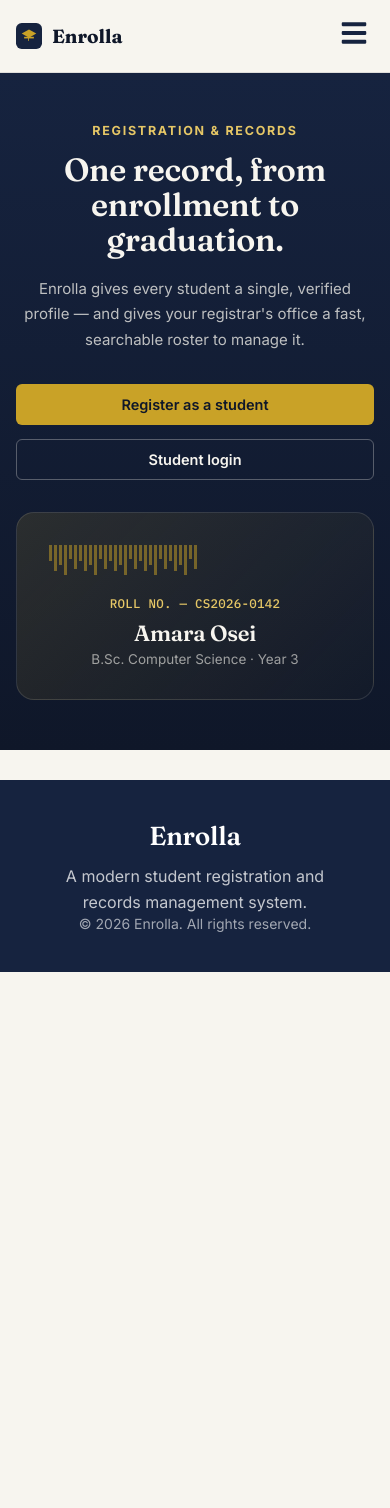
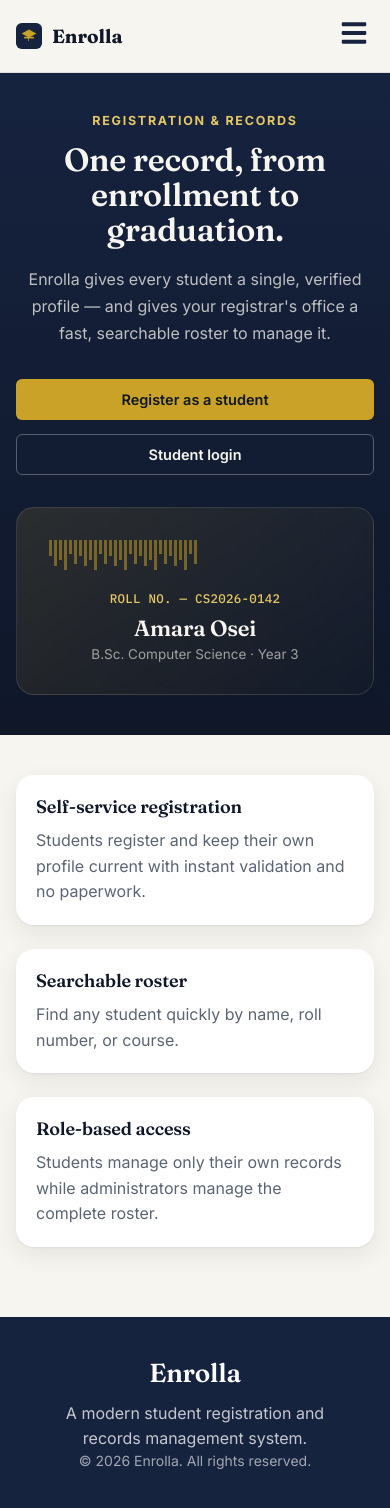
Before and after one commit to niranjandhami/Student-Registration-Portal, a React (Vite) app in the folder frontend/: page / in a window 390 px wide. Before the commit the page ends 972 px from the top, so only its background shows below. Built offline with nearby package versions, Linux system fonts and the light colour scheme; no server answers.

Commit message:
Refine landing page and finalize UI polish

```diff
--- a/frontend/src/pages/Landing.jsx
+++ b/frontend/src/pages/Landing.jsx
@@ -4,7 +4,7 @@ import Footer from "../components/Footer";
 
 export default function Landing() {
   return (
-    <div>
+    <div style={{ display: "flex", flexDirection: "column", minHeight: "calc(100vh - 72px)" }}>
       <section className="hero-section">
         <div className="container hero-grid">
           <div>
@@ -49,6 +49,38 @@ export default function Landing() {
         </div>
       </section>
 
+      <section className="container features-section" style={{ flex: "1 0 auto" }}>
+        <div className="feature-grid">
+          {[
+            {
+              title: "Self-service registration",
+              body: "Students register and keep their own profile current with instant validation and no paperwork.",
+            },
+            {
+              title: "Searchable roster",
+              body: "Find any student quickly by name, roll number, or course.",
+            },
+            {
+              title: "Role-based access",
+              body: "Students manage only their own records while administrators manage the complete roster.",
+            },
+          ].map((item) => (
+            <div key={item.title} className="card">
+              <h3 style={{ fontSize: 18 }}>{item.title}</h3>
+              <p
+                style={{
+                  marginTop: 10,
+                  color: "var(--slate)",
+                  lineHeight: 1.6,
+                }}
+              >
+                {item.body}
+              </p>
+            </div>
+          ))}
+        </div>
+      </section>
+
       <Footer />
     </div>
   );
--- a/frontend/src/pages/StudentDashboard.jsx
+++ b/frontend/src/pages/StudentDashboard.jsx
@@ -2,11 +2,10 @@ import React, { useEffect, useState } from "react";
 import { Link } from "react-router-dom";
 import { getMyProfile } from "../services/studentService";
 import StudentIdCard from "../components/StudentIdCard.jsx";
-import Loader from "../components/Loader.jsx";
+import { DashboardSkeleton } from "../components/Loader.jsx";
 import Banner from "../components/Banner.jsx";
 
 export default function StudentDashboard() {
-
   const [student, setStudent] = useState(null);
   const [error, setError] = useState("");
   const [loading, setLoading] = useState(true);
@@ -23,7 +22,7 @@ export default function StudentDashboard() {
   }, []);
 
   if (loading) {
-    return <Loader label="Loading your record" />;
+    return <DashboardSkeleton />;
   }
 
   return (
@@ -47,7 +46,6 @@ export default function StudentDashboard() {
       {error && <Banner type="error">{error}</Banner>}
 
       <div className="dashboard-grid">
-
         <StudentIdCard student={student} />
 
         <div className="card">
--- a/frontend/src/styles/forms.css
+++ b/frontend/src/styles/forms.css
@@ -2,23 +2,23 @@ html {
   scroll-behavior: smooth;
 }
 
-*{
+* {
   transition:
-    background-color .25s ease,
-    color .25s ease,
-    border-color .25s ease,
-    box-shadow .25s ease,
-    transform .25s ease;
+    background-color 0.25s ease,
+    color 0.25s ease,
+    border-color 0.25s ease,
+    box-shadow 0.25s ease,
+    transform 0.25s ease;
 }
 
 @media (hover: hover) {
-  .card:hover{
-    transform:translateY(-4px);
-    box-shadow:0 16px 36px rgba(0,0,0,.08);
+  .card:hover {
+    transform: translateY(-4px);
+    box-shadow: 0 16px 36px rgba(0, 0, 0, 0.08);
   }
 
-  .btn:hover{
-    transform:translateY(-2px);
+  .btn:hover {
+    transform: translateY(-2px);
   }
 }
 
@@ -26,10 +26,12 @@ html {
 input:focus-visible,
 select:focus-visible,
 textarea:focus-visible,
-a:focus-visible{
-    outline:3px solid rgba(201,162,39,.4);
-    outline-offset:3px;
+a:focus-visible {
+  outline: 3px solid rgba(201, 162, 39, 0.4);
+  outline-offset: 3px;
 }
+
+/* ---------- Form layout ---------- */
 
 .form-grid {
   display: grid;
@@ -44,30 +46,28 @@ a:focus-visible{
   box-sizing: border-box;
 }
 
-@media (max-width: 768px) {
-  .form-grid {
-    grid-template-columns: 1fr;
-  }
-}
-
 .form-card {
   width: 100%;
   max-width: 520px;
   margin: 0 auto;
 }
 
+@media (max-width: 768px) {
+  .form-grid {
+    grid-template-columns: 1fr;
+  }
+
+  .form-card {
+    max-width: 100%;
+  }
+}
+
 /* ---------- Landing Page ---------- */
 
-.hero-section{
-    background:linear-gradient(180deg,var(--navy) 0%,var(--ink) 100%);
-    color:var(--parchment);
-    padding:60px 0;
-}
-
-@media(max-width:768px){
-.hero-section{
-    padding:40px 0;
-}
+.hero-section {
+  background: linear-gradient(180deg, var(--navy) 0%, var(--ink) 100%);
+  color: var(--parchment);
+  padding: 70px 0;
 }
 
 .hero-grid {
@@ -77,10 +77,30 @@ a:focus-visible{
   align-items: center;
 }
 
+.hero-title {
+  color: var(--parchment);
+  font-size: 46px;
+  line-height: 1.1;
+  margin-top: 14px;
+  max-width: 560px;
+}
+
+.hero-text {
+  margin-top: 18px;
+  font-size: 16px;
+  line-height: 1.7;
+  color: rgba(247, 245, 239, 0.75);
+  max-width: 480px;
+}
+
 .hero-buttons {
   display: flex;
   gap: 14px;
   margin-top: 32px;
+}
+
+.features-section {
+  padding: 60px 0;
 }
 
 .feature-grid {
@@ -88,23 +108,25 @@ a:focus-visible{
   grid-template-columns: repeat(3, 1fr);
   gap: 24px;
 }
-.features-section{
-    padding:40px 0;
-}
-
-@media(max-width:768px){
-.features-section{
-    padding:30px 0;
-}
-}
 
 @media (max-width: 768px) {
+  .hero-section {
+    padding: 40px 0;
+  }
 
   .hero-grid {
     grid-template-columns: 1fr;
     gap: 32px;
     text-align: center;
-    padding: 10px 0;
+  }
+
+  .hero-title {
+    font-size: 34px;
+    max-width: 100%;
+  }
+
+  .hero-text {
+    max-width: 100%;
   }
 
   .hero-buttons {
@@ -118,119 +140,91 @@ a:focus-visible{
   .feature-grid {
     grid-template-columns: 1fr;
   }
+
+  .features-section {
+    padding: 40px 0;
   }
-.hero-title{
-    color:var(--parchment);
-    font-size:46px;
-    line-height:1.1;
-    margin-top:14px;
-    max-width:560px;
 }
 
-.hero-text{
-    margin-top:18px;
-    font-size:16px;
-    color:rgba(247,245,239,.75);
-    max-width:480px;
-    line-height:1.7;
+/* ---------- Mobile Navbar ---------- */
+
+.menu-btn {
+  display: none;
+  background: none;
+  border: none;
+  font-size: 28px;
+  cursor: pointer;
+  color: var(--navy);
 }
 
-@media(max-width:768px){
-
-.hero-title{
-    font-size:34px;
-    text-align:center;
-    max-width:100%;
+.desktop-nav {
+  display: flex;
+  align-items: center;
+  gap: 18px;
 }
 
-.hero-text{
-    text-align:center;
-    font-size:15px;
-    max-width:100%;
-}
-}
-/* ---------- Mobile Navbar ---------- */
-
-.menu-btn{
-display:none;
-background:none;
-border:none;
-font-size:28px;
-cursor:pointer;
-color:var(--navy);
+.mobile-menu {
+  position: fixed;
+  top: 0;
+  left: 0;
+  width: 100%;
+  height: 100vh;
+  background: var(--parchment);
+  padding: 90px 30px;
+  display: flex;
+  flex-direction: column;
+  gap: 25px;
+  transform: translateX(100%);
+  transition: 0.3s ease;
+  z-index: 999;
 }
 
-.desktop-nav{
-display:flex;
-align-items:center;
-gap:18px;
+.mobile-menu.show {
+  transform: translateX(0);
 }
 
-.mobile-menu{
-position:fixed;
-top:0;
-left:0;
-width:100%;
-height:100vh;
-background:var(--parchment);
-padding:90px 30px;
-display:flex;
-flex-direction:column;
-gap:25px;
-transform:translateX(100%);
-transition:.3s ease;
-z-index:999;
+.close-btn {
+  position: absolute;
+  top: 28px;
+  right: 24px;
+  font-size: 30px;
+  border: none;
+  background: none;
+  cursor: pointer;
+  color: var(--navy);
 }
 
-.mobile-menu.show{
-transform:translateX(0);
+.mobile-menu a {
+  display: block;
+  padding: 16px 0;
+  font-size: 20px;
+  font-weight: 600;
+  text-decoration: none;
+  color: var(--navy);
+  border-bottom: 1px solid var(--line);
 }
 
-.close-btn{
-position:absolute;
-top:28px;
-right:24px;
-font-size:30px;
-border:none;
-background:none;
-cursor:pointer;
-color:var(--navy);
+.menu-title {
+  font-size: 12px;
+  text-transform: uppercase;
+  letter-spacing: 0.12em;
+  color: var(--slate);
+  margin-top: 12px;
 }
 
-.mobile-menu a{
-display:block;
-padding:16px 0;
-font-size:20px;
-font-weight:600;
-text-decoration:none;
-color:var(--navy);
-border-bottom:1px solid var(--line);
+@media (max-width: 768px) {
+  .menu-btn {
+    display: block;
   }
 
-.menu-title{
-    font-size:12px;
-    text-transform:uppercase;
-    letter-spacing:.12em;
-    color:var(--slate);
-    margin-top:12px;
+  .desktop-nav {
+    display: none;
   }
-
-@media(max-width:768px){
-
-.menu-btn{
-display:block;
-}
-
-.desktop-nav{
-display:none;
-}
-
 }
 
 /* ---------- Mobile Layout ---------- */
 
 @media (max-width: 768px) {
-
   .container {
     padding-left: 16px !important;
     padding-right: 16px !important;
@@ -309,7 +303,6 @@ display:none;
 }
 
 @media (max-width: 768px) {
-
   .dashboard-container {
     padding: 30px 16px 50px;
   }
@@ -337,6 +330,7 @@ display:none;
     font-size: 28px !important;
   }
 }
+
 /* ---------- Student Dashboard ---------- */
 
 .dashboard-grid {
@@ -361,7 +355,6 @@ display:none;
 }
 
 @media (max-width: 768px) {
-
   .dashboard-grid {
     grid-template-columns: 1fr;
   }
@@ -378,125 +371,122 @@ display:none;
     width: 100%;
   }
 }
+
 /* ---------- Student List ---------- */
 
-.students-header{
-    display:flex;
-    justify-content:space-between;
-    align-items:flex-end;
-    flex-wrap:wrap;
-    gap:16px;
+.students-header {
+  display: flex;
+  justify-content: space-between;
+  align-items: flex-end;
+  flex-wrap: wrap;
+  gap: 16px;
 }
 
-.students-search{
-    display:flex;
-    gap:10px;
+.students-search {
+  display: flex;
+  gap: 10px;
 }
 
-.students-search-input{
-    width:280px;
-    padding:10px 14px;
-    border:1px solid var(--line);
-    border-radius:var(--radius-sm);
-    background:var(--white);
+.students-search-input {
+  width: 280px;
+  padding: 10px 14px;
+  border: 1px solid var(--line);
+  border-radius: var(--radius-sm);
+  background: var(--white);
 }
 
-.pagination{
-    display:flex;
-    justify-content:center;
-    align-items:center;
-    gap:10px;
-    margin-top:24px;
+.pagination {
+  display: flex;
+  justify-content: center;
+  align-items: center;
+  gap: 10px;
+  margin-top: 24px;
 }
 
-@media(max-width:768px){
-
-.students-header{
-    flex-direction:column;
-    align-items:stretch;
+@media (max-width: 768px) {
+  .students-header {
+    flex-direction: column;
+    align-items: stretch;
   }
 
-.students-search{
-    flex-direction:column;
+  .students-search {
+    flex-direction: column;
   }
 
-.students-search-input{
-    width:100%;
+  .students-search-input {
+    width: 100%;
   }
 
-.students-search .btn{
-    width:100%;
+  .students-search .btn {
+    width: 100%;
   }
 
-.pagination{
-    flex-direction:column;
+  .pagination {
+    flex-direction: column;
+  }
 }
 
-}
 /* ---------- Student Table ---------- */
 
-.student-table-card{
-    padding:0;
-    overflow:hidden;
+.student-table-card {
+  padding: 0;
+  overflow: hidden;
 }
 
-.table-wrapper{
-    overflow-x:auto;
+.table-wrapper {
+  overflow-x: auto;
 }
 
-.student-table{
-    width:100%;
-    border-collapse:collapse;
-    font-size:14px;
-    min-width:900px;
+.student-table {
+  width: 100%;
+  border-collapse: collapse;
+  font-size: 14px;
+  min-width: 900px;
 }
 
-@media(max-width:768px){
-
-.table-wrapper{
-    border-radius:18px;
+@media (max-width: 768px) {
+  .table-wrapper {
+    border-radius: 18px;
   }
 
-.student-table{
-    min-width:800px;
+  .student-table {
+    min-width: 800px;
+  }
 }
 
-}
 /* ---------- Footer ---------- */
 
-.footer{
-    background:var(--navy);
-    color:white;
-    margin-top:30px;
-    padding:50px 20px;
+.footer {
+  background: var(--navy);
+  color: white;
+  margin-top: 30px;
+  padding: 50px 20px;
 }
 
-.footer-content{
-    text-align:center;
+.footer-content {
+  text-align: center;
 }
 
-.footer-logo{
-    color:white;
-    font-size:28px;
-    margin-bottom:12px;
+.footer-logo {
+  color: white;
+  font-size: 28px;
+  margin-bottom: 12px;
 }
 
-.footer-text{
-    color:rgba(255,255,255,.75);
-    max-width:500px;
-    margin:auto;
-    line-height:1.6;
+.footer-text {
+  color: rgba(255, 255, 255, 0.75);
+  max-width: 500px;
+  margin: auto;
+  line-height: 1.6;
 }
 
-.footer-copy{
-    font-size:14px;
-    color:rgba(255,255,255,.6);
+.footer-copy {
+  font-size: 14px;
+  color: rgba(255, 255, 255, 0.6);
 }
 
-@media(max-width:768px){
-
-.footer{
-    padding:40px 20px;
+@media (max-width: 768px) {
+  .footer {
+    padding: 40px 20px;
   }
-
 }
```
Also changed, not shown: frontend/src/components/Loader.jsx (+70 -0 lines). Lines whose indentation alone changed are shown as unchanged.
